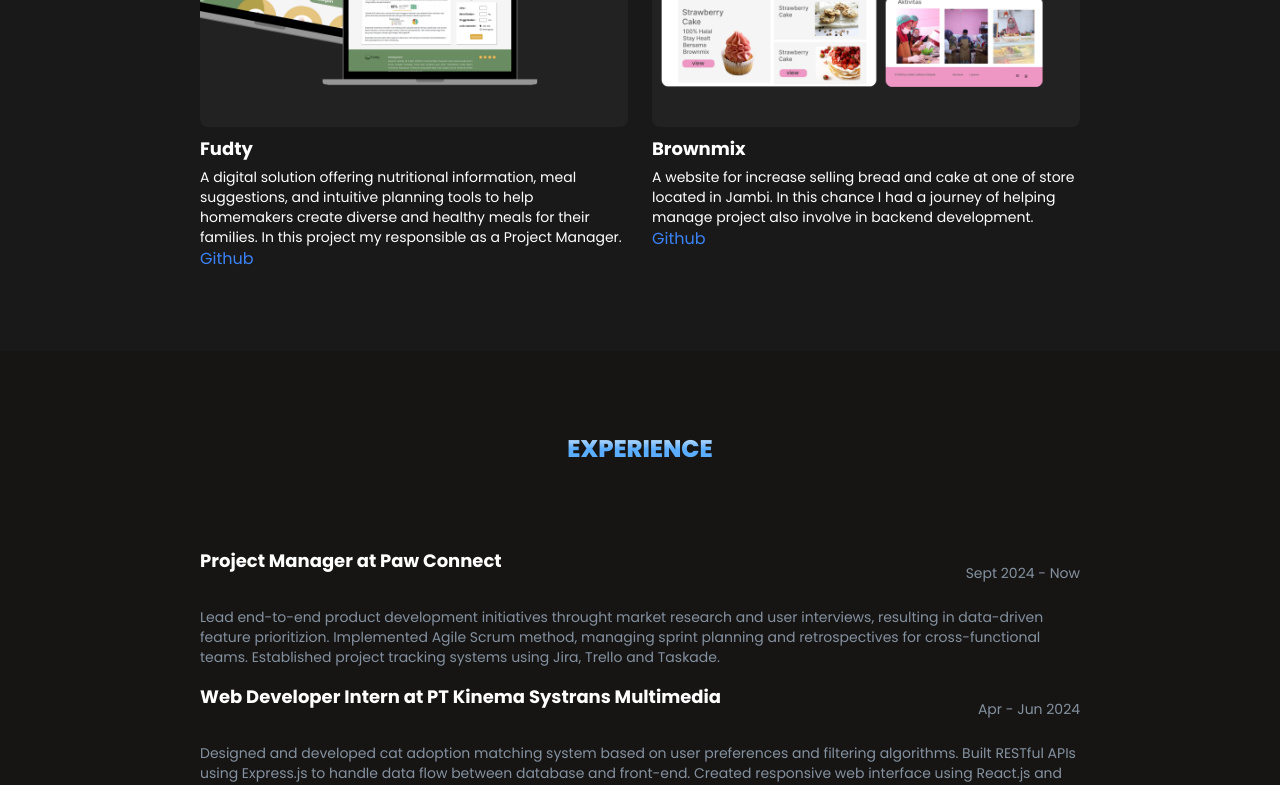
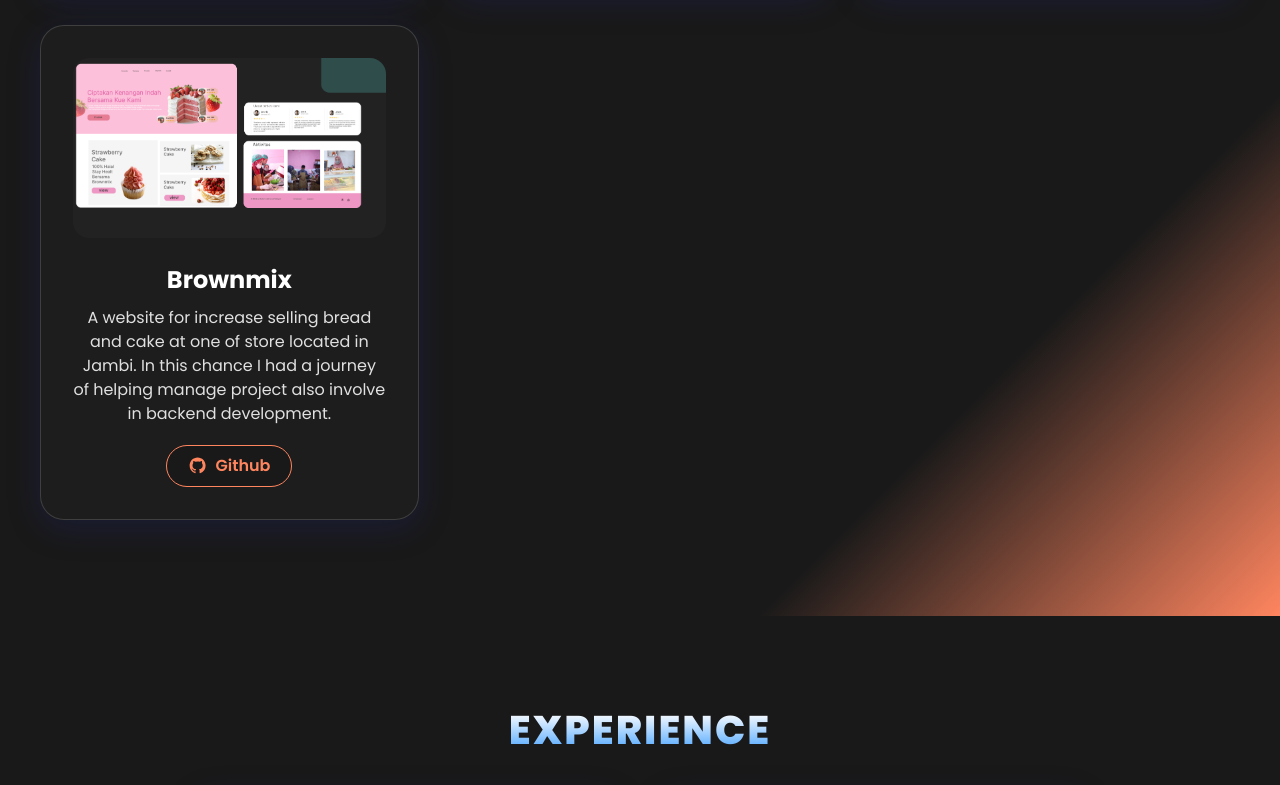
Before and after one commit to brilliswift/Portofolio-Brilli, a React (Vite) app: page / in a window 1280 px wide. Shown: the part 1380-2165 px from the top of the page. Built offline with nearby package versions, Linux system fonts and the light colour scheme.

Commit message:
style : change layout and color

```diff
--- a/src/components/Experience.jsx
+++ b/src/components/Experience.jsx
@@ -1,48 +1,107 @@
 import React from 'react';
+import styled from '@emotion/styled';
 import styles from '../styles';
 import { experiences } from '../constants/index.js';
-import styled from "@emotion/styled";
 
-
+// Main Container
 const ExperienceContainer = styled.div`
-    padding: 200px;
-    color: #8491a0;
-    font-family: Poppins;
+    font-family: 'Poppins', sans-serif;
     display: flex;
     flex-direction: column;
-    justify-content: center;
     align-items: center;
-    padding-top: 5rem;
-    padding-bottom: 5rem;
-    ${styles.experienceContainer};
+    min-height: 100vh;
+    background: linear-gradient(135deg, #191919 80%, #5badff 100%);
+    padding: 6rem 2rem;
+    ${styles.projectContainer}; /* Optional: Use your container style */
 `;
 
 const ExperienceHeading = styled.h3`
     text-align: center;
     text-transform: uppercase;
     font-weight: 800;
-    background: linear-gradient(to bottom, #ffffff 0%,  #5badff 50%, #5badff 100%);
+    font-size: 2.5rem;
+    background: linear-gradient(to bottom, #ffffff 0%, #5badff 100%);
     -webkit-background-clip: text;
     -webkit-text-fill-color: transparent;
-    margin-bottom: 2rem;
+    margin-bottom: 2.5rem;
+    letter-spacing: 2px;
+`;
+
+const ExperienceGrid = styled.div`
+    display: grid;
+    grid-template-columns: repeat(auto-fit, minmax(320px, 1fr));
+    gap: 2rem;
+    width: 100%;
+    max-width: 900px;
+`;
+
+const ExperienceCard = styled.div`
+    background: rgba(30, 30, 30, 0.96);
+    border-radius: 1.5rem;
+    box-shadow: 0 8px 32px 0 rgba(31, 38, 135, 0.18);
+    backdrop-filter: blur(6px);
+    border: 1px solid rgba(90, 173, 255, 0.18);
+    padding: 2.2rem 2rem 2rem 2rem;
+    display: flex;
+    flex-direction: column;
+    align-items: flex-start;
+    transition: transform 0.2s, box-shadow 0.2s;
+    &:hover {
+        transform: translateY(-8px) scale(1.03);
+        box-shadow: 0 16px 40px 0 rgba(90, 173, 255, 0.20);
+    }
+`;
+
+const CardHeader = styled.div`
+    display: flex;
+    width: 100%;
+    align-items: flex-start;
+    justify-content: space-between;
+    margin-bottom: 1rem;
+`;
+
+const Company = styled.h3`
+    font-size: 1.25rem;
+    font-weight: 700;
+    color: #fff;
+`;
+
+const Duration = styled.span`
+    font-size: 1rem;
+    color: #91b8e0;
+    font-weight: 500;
+`;
+
+const Position = styled.div`
+  font-size: 1.1rem;
+  color: #5badff;
+  font-weight: 600;
+  margin-bottom: 0.65rem;
+`;
+
+const Description = styled.p`
+  color: #e0e0e0;
+  font-size: 1rem;
+  line-height: 1.7;
+  margin-bottom: 0.3rem;
 `;
 
 const Experience = () => {
     return (
-        <ExperienceContainer className="experience-container">
-            <ExperienceHeading className={`${styles.heading3}`}>Experience</ExperienceHeading>
-            <div className="grid grid-cols-1 sm:grid-cols-2 md:grid-cols-2 lg:grid-cols-1 mt-8">
-                {experiences.map((experience) => (
-                    <div key={experience.id} className="experience-card space-y-2 mt-4">
-                        <div className="flex justify-between items-center">
-                            <h3 className="text-lg font-bold text-white mb-6 whitespace-pre">{experience.company}</h3>
-                            <span className="text-sm font-light text-[#8491a0]">{experience.duration}</span>
-                        </div>
-                        {/*<p className="text-sm">{experience.position}</p>*/}
-                        <p className="text-sm">{experience.description}</p>
-                    </div>
+        <ExperienceContainer>
+            <ExperienceHeading className={styles.heading3}>Experience</ExperienceHeading>
+            <ExperienceGrid>
+                {experiences.map((exp) => (
+                    <ExperienceCard key={exp.id}>
+                        <CardHeader>
+                            <Company>{exp.company}</Company>
+                            <Duration>{exp.duration}</Duration>
+                        </CardHeader>
+                        {exp.position && <Position>{exp.position}</Position>}
+                        <Description>{exp.description}</Description>
+                    </ExperienceCard>
                 ))}
-            </div>
+            </ExperienceGrid>
         </ExperienceContainer>
     );
 };
--- a/src/components/Project.jsx
+++ b/src/components/Project.jsx
@@ -3,17 +3,15 @@ import styled from '@emotion/styled';
 import styles from '../styles';
 import { projects } from '../constants/index.js';
 
-
+// Card Container
 const ProjectContainer = styled.div`
-    padding: 200px;
-    font-family: Poppins;
+    font-family: 'Poppins', sans-serif;
     display: flex;
     flex-direction: column;
-    justify-content: center;
     align-items: center;
-    padding-top: 5rem;
-    padding-bottom: 5rem;
-    background-color: #191919;
+    min-height: 100vh;
+    background: linear-gradient(135deg, #191919 80%, #ff855f 100%);
+    padding: 6rem 2rem;
     ${styles.projectContainer};
 `;
 
@@ -21,26 +19,108 @@ const ProjectHeading = styled.h3`
     text-align: center;
     text-transform: uppercase;
     font-weight: 800;
-    background: linear-gradient(to bottom, #ffffff 0%, #ff855f 50%, #ff855f 100%);
+    font-size: 2.5rem;
+    background: linear-gradient(to bottom, #ffffff 0%, #ff855f 100%);
     -webkit-background-clip: text;
     -webkit-text-fill-color: transparent;
-    margin-bottom: 2rem;
+    margin-bottom: 2.5rem;
+    letter-spacing: 2px;
+`;
+
+const ProjectsGrid = styled.div`
+  display: grid;
+  grid-template-columns: repeat(auto-fit, minmax(300px, 1fr));
+  gap: 2rem;
+  width: 100%;
+  max-width: 1200px;
+`;
+
+const ProjectCard = styled.div`
+  background: rgba(30, 30, 30, 0.95);
+  border-radius: 1.5rem;
+  box-shadow: 0 8px 32px 0 rgba(31, 38, 135, 0.25);
+  backdrop-filter: blur(6px);
+  border: 1px solid rgba(255, 255, 255, 0.15);
+  padding: 2rem;
+  display: flex;
+  flex-direction: column;
+  align-items: center;
+  transition: transform 0.2s, box-shadow 0.2s;
+  &:hover {
+    transform: translateY(-8px) scale(1.03);
+    box-shadow: 0 16px 40px 0 rgba(255, 133, 95, 0.25);
+  }
+`;
+
+const ProjectImage = styled.img`
+  width: 100%;
+  height: 180px;
+  object-fit: cover;
+  border-radius: 1rem;
+  margin-bottom: 1.5rem;
+  transition: opacity 0.2s;
+  &:hover {
+    opacity: 0.85;
+  }
+`;
+
+const ProjectTitle = styled.h3`
+  font-size: 1.5rem;
+  font-weight: 700;
+  color: #fff;
+  margin-bottom: 0.5rem;
+`;
+
+const ProjectDesc = styled.p`
+  color: #e0e0e0;
+  font-size: 1rem;
+  margin-bottom: 1.2rem;
+  text-align: center;
+`;
+
+const GithubButton = styled.a`
+  display: flex;
+  align-items: center;
+  gap: 0.5rem;
+  color: #ff855f;
+  background: #191919;
+  border: 1px solid #ff855f;
+  padding: 0.5rem 1.3rem;
+  border-radius: 999px;
+  font-weight: 600;
+  text-decoration: none;
+  transition: background 0.2s, color 0.2s, border 0.2s;
+  margin-top: auto;
+  &:hover {
+    background: #ff855f;
+    color: #191919;
+    border-color: #ff855f;
+  }
+  svg {
+    width: 1.2rem;
+    height: 1.2rem;
+  }
 `;
 
 const Project = () => {
     return (
-        <ProjectContainer className="project-container">
-            <ProjectHeading className={`${styles.heading3}`}>Projects</ProjectHeading>
-            <div className="grid grid-cols-1 sm:grid-cols-2 md:grid-cols-2 lg:grid-cols-2 gap-6 mt-8">
+        <ProjectContainer>
+            <ProjectHeading className={styles.heading3}>Projects</ProjectHeading>
+            <ProjectsGrid>
                 {projects.map((project) => (
-                    <div key={project.id} className="project-card">
-                        <img src={project.image} alt={project.name} className="rounded-lg" />
-                        <h3 className="text-lg font-bold mt-2 text-white">{project.name}</h3>
-                        <p className="text-sm mt-1 text-white">{project.description}</p>
-                        <a href={project.link} target="_blank" rel="noopener noreferrer" className="text-blue-500 hover:underline mt-2">Github</a>
-                    </div>
+                    <ProjectCard key={project.id}>
+                        <ProjectImage src={project.image} alt={project.name} />
+                        <ProjectTitle>{project.name}</ProjectTitle>
+                        <ProjectDesc>{project.description}</ProjectDesc>
+                        <GithubButton href={project.link} target="_blank" rel="noopener noreferrer">
+                            <svg viewBox="0 0 24 24" fill="none">
+                                <path d="M12.026 2c-5.522 0-10 4.477-10 10a9.997 9.997 0 006.838 9.488c.5.09.682-.217.682-.482 0-.238-.009-.868-.014-1.703-2.782.604-3.369-1.343-3.369-1.343-.454-1.155-1.11-1.463-1.11-1.463-.908-.62.069-.608.069-.608 1.004.07 1.532 1.03 1.532 1.03.892 1.527 2.341 1.087 2.91.832.091-.647.35-1.087.636-1.338-2.221-.253-4.555-1.112-4.555-4.951 0-1.093.39-1.987 1.029-2.686-.103-.253-.447-1.272.098-2.65 0 0 .84-.27 2.75 1.025A9.564 9.564 0 0112 6.844c.85.004 1.705.115 2.504.338 1.909-1.295 2.748-1.025 2.748-1.025.546 1.378.202 2.397.1 2.65.64.699 1.028 1.593 1.028 2.686 0 3.849-2.337 4.695-4.566 4.944.359.31.678.921.678 1.857 0 1.34-.012 2.42-.012 2.75 0 .267.18.576.688.479A10.001 10.001 0 0022.026 12c0-5.523-4.477-10-10-10z" fill="currentColor"/>
+                            </svg>
+                            Github
+                        </GithubButton>
+                    </ProjectCard>
                 ))}
-            </div>
+            </ProjectsGrid>
         </ProjectContainer>
     );
 };
```
